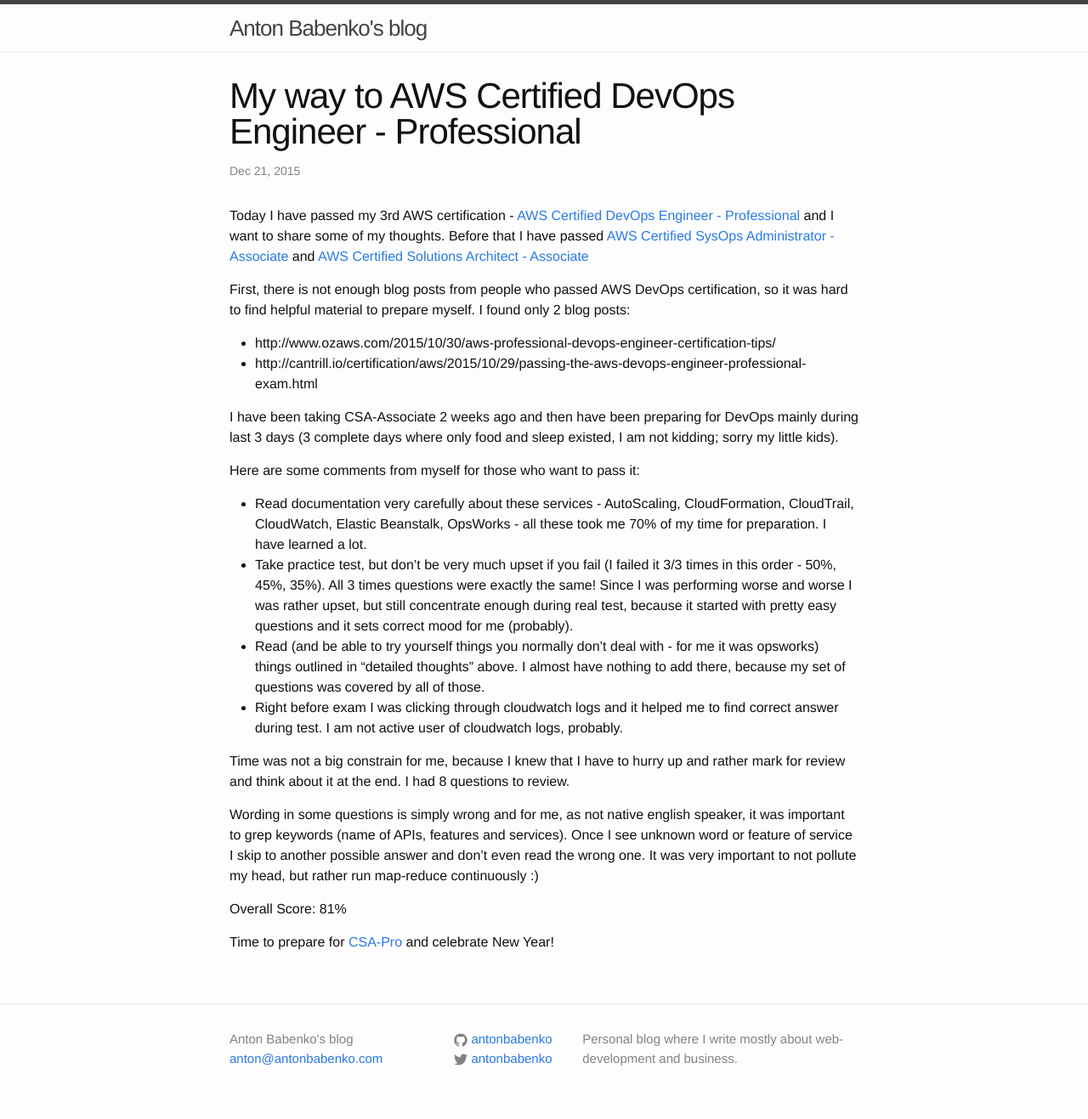
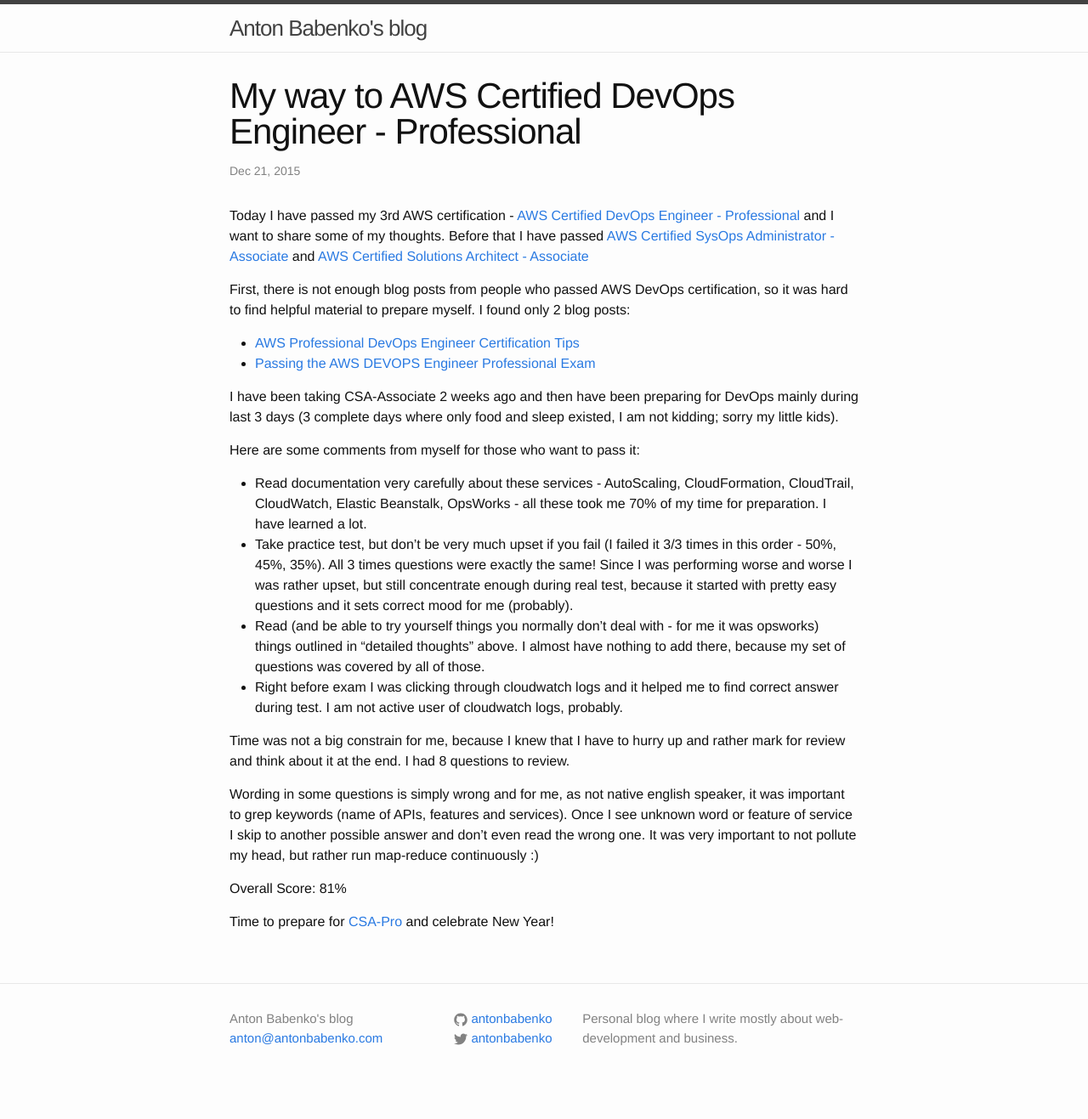
Before and after one commit to starsunny/antonbabenko.github.io, a Jekyll site: the page built from _posts/2015-12-21-aws-devops-certification.markdown, in a window 1280 px wide. Shown: the whole page at 85% size. Built offline with Jekyll 4.4.1, drawn with Linux system fonts in a browser that asks for light colours; comment, search, counter and statistics services are not loaded; after the commit the page ends 1293 px from its top, so only the background shows below that; part of the change alters nothing that is shown.

```diff
--- a/_posts/2015-12-21-aws-devops-certification.markdown
+++ b/_posts/2015-12-21-aws-devops-certification.markdown
@@ -10,8 +10,8 @@ Before that I have passed [AWS Certified SysOps Administrator - Associate](https
 
 First, there is not enough blog posts from people who passed AWS DevOps certification, so it was hard to find helpful material to prepare myself. I found only 2 blog posts:
 
-* http://www.ozaws.com/2015/10/30/aws-professional-devops-engineer-certification-tips/
-* http://cantrill.io/certification/aws/2015/10/29/passing-the-aws-devops-engineer-professional-exam.html
+* [AWS Professional DevOps Engineer Certification Tips](http://www.ozaws.com/2015/10/30/aws-professional-devops-engineer-certification-tips/)
+* [Passing the AWS DEVOPS Engineer Professional Exam](http://cantrill.io/certification/aws/2015/10/29/passing-the-aws-devops-engineer-professional-exam.html)
 
 I have been taking CSA-Associate 2 weeks ago and then have been preparing for DevOps mainly during last 3 days (3 complete days where only food and sleep existed, I am not kidding; sorry my little kids).
 
```
